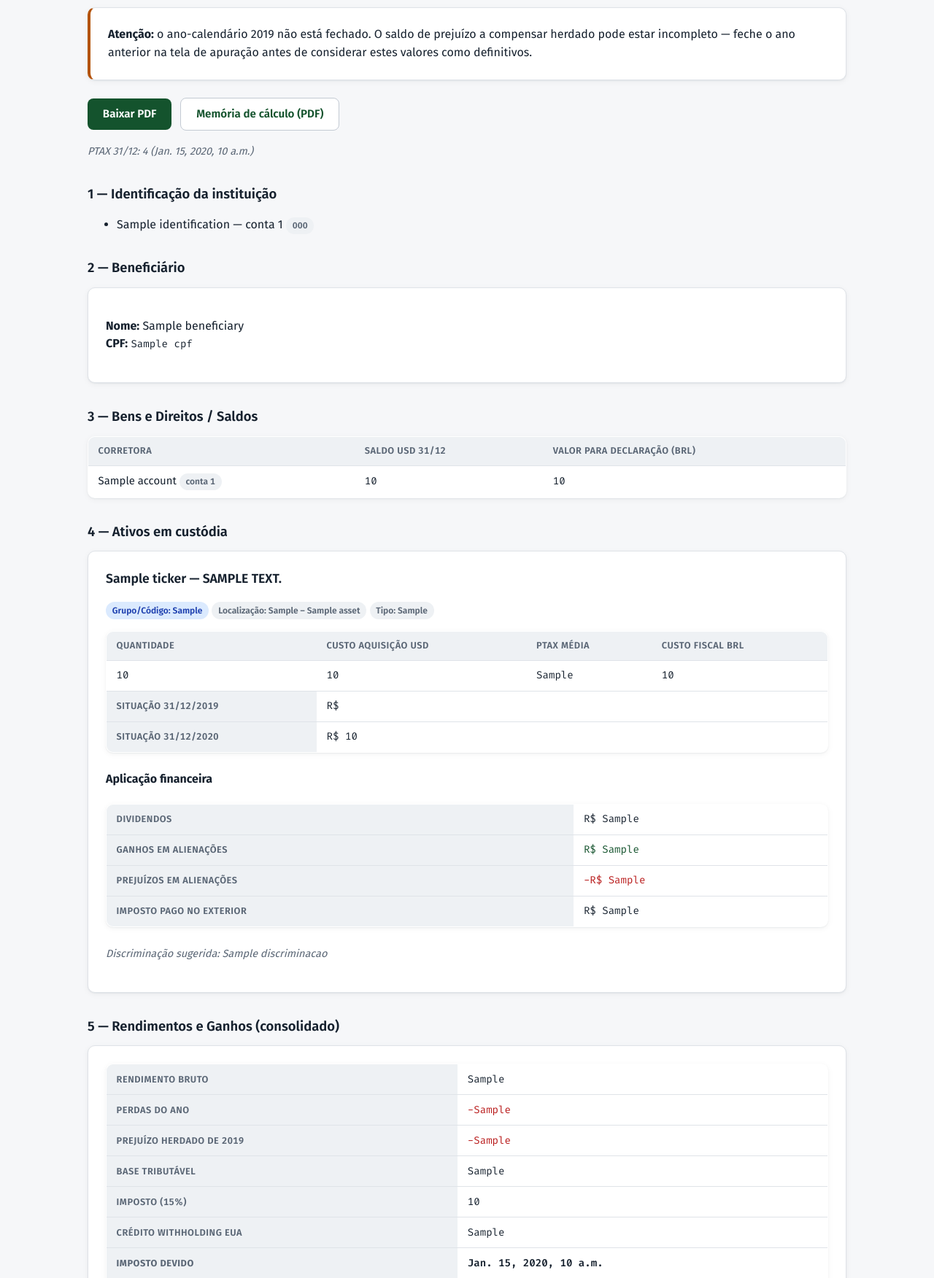
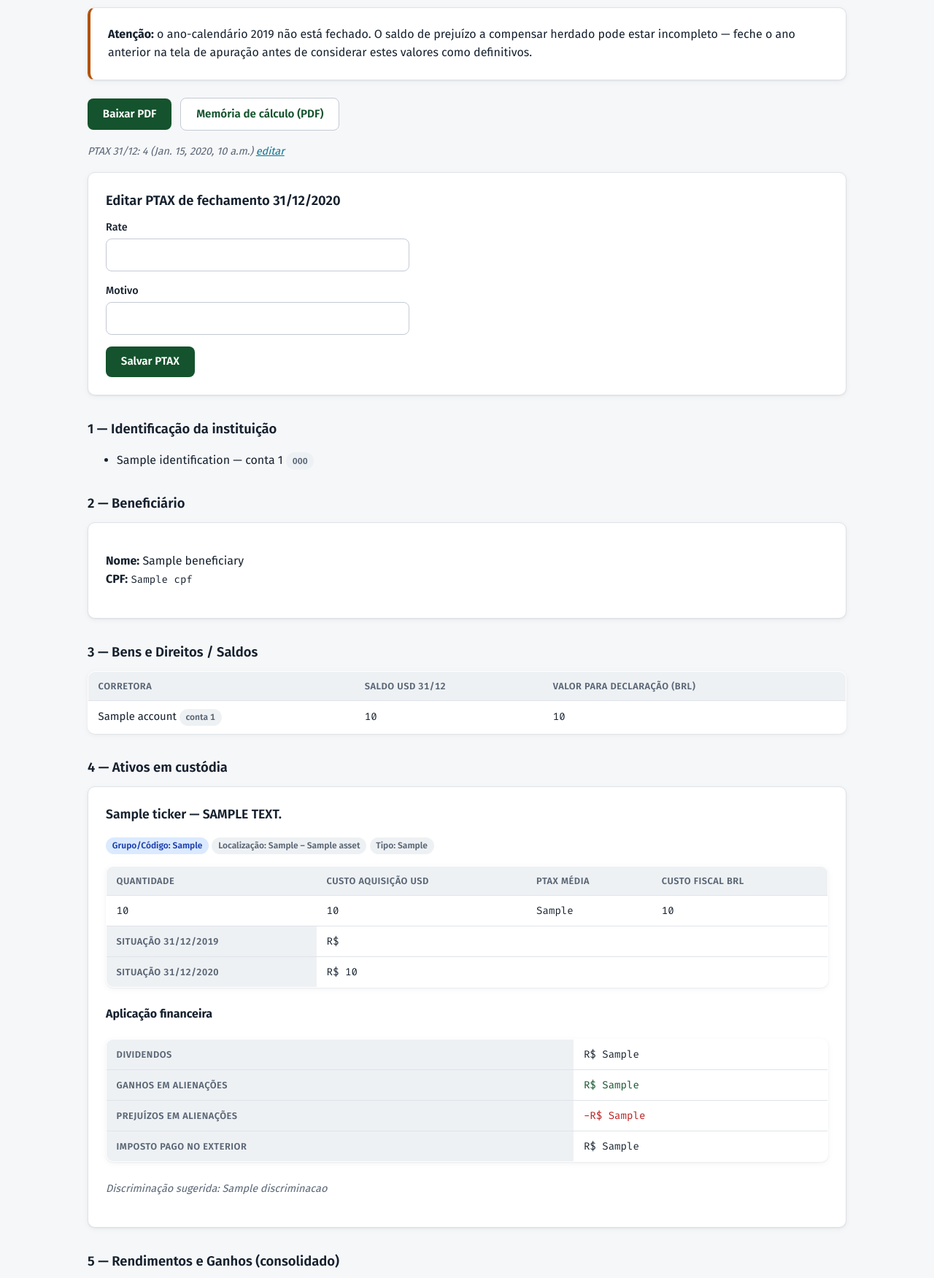
Before and after one commit to gugaucb/FiscoAtlas, a Django app: template fiscal/templates/fiscal/report.html in a window 1280 px wide. Shown: the part 189-1941 px from the top of the page at 73% size. Run offline with Django 5.2, Linux system fonts and the light colour scheme; the template is opened without the code that fills it: most values are stand-ins (such as "Sample title", 1, 10 or a date in 2020); form fields are guessed from the names that the template uses.

Commit message:
feat: editar a PTAX de fechamento 31/12 no Relatório
Link 'editar' na linha PTAX 31/12 abre o form pré-preenchido com o
valor vigente; salvar registra novo override que prevalece (mais
recente vence), inclusive sobre taxa vinda do BCB.

Co-Authored-By: Claude Opus 4.6 <noreply@anthropic.com>

```diff
--- a/fiscal/templates/fiscal/report.html
+++ b/fiscal/templates/fiscal/report.html
@@ -42,7 +42,27 @@
   <a href="{% url 'report-pdf' report.year %}" class="btn">Baixar PDF</a>
   <a href="{% url 'memoria-pdf' report.year %}" class="btn secondary">Memória de cálculo (PDF)</a>
 </div>
-<p><em class="note">PTAX 31/12: {{ report.ptax_yearend.rate }} ({{ report.ptax_yearend.effective_date }})</em></p>
+<p><em class="note">PTAX 31/12: {{ report.ptax_yearend.rate }} ({{ report.ptax_yearend.effective_date }})
+  <a href="?ptax=editar">editar</a></em></p>
+{% if ptax_form %}
+<div class="card">
+  <h2>Editar PTAX de fechamento 31/12/{{ year }}</h2>
+  <form method="post" action="{% url 'report-ptax' year %}">
+    {% csrf_token %}
+    <div class="form-row">
+      <label for="id_rate">{{ ptax_form.rate.label }}</label>
+      {{ ptax_form.rate }}
+      {% if ptax_form.rate.errors %}<div class="errors">{{ ptax_form.rate.errors }}</div>{% endif %}
+    </div>
+    <div class="form-row">
+      <label for="id_motivo">{{ ptax_form.motivo.label }}</label>
+      {{ ptax_form.motivo }}
+      {% if ptax_form.motivo.errors %}<div class="errors">{{ ptax_form.motivo.errors }}</div>{% endif %}
+    </div>
+    <button type="submit" class="btn">Salvar PTAX</button>
+  </form>
+</div>
+{% endif %}
 
 <h2>1 — Identificação da instituição</h2>
 <ul>
--- a/fiscal/views.py
+++ b/fiscal/views.py
@@ -77,6 +77,12 @@ class ReportView(FriendlyErrorMixin, generic.TemplateView):
             # 31/12 sem cotação (ex.: data futura): oferece registro manual inline
             ctx["report"] = None
             ctx["ptax_form"] = FechamentoPtaxForm()
+            return ctx
+        if self.request.GET.get("ptax") == "editar":
+            vigente = ctx["report"]["ptax_yearend"]
+            ctx["ptax_form"] = FechamentoPtaxForm(
+                initial={"rate": vigente["rate"], "motivo": ""}
+            )
         return ctx
 
 
```
Also changed, not shown: tests/fiscal/test_editar_ptax_fechamento.py (added, +55 -0 lines), .scratch/taxrule-confirm-ptax-edit/issues/02-editar-ptax-fechamento.md.
